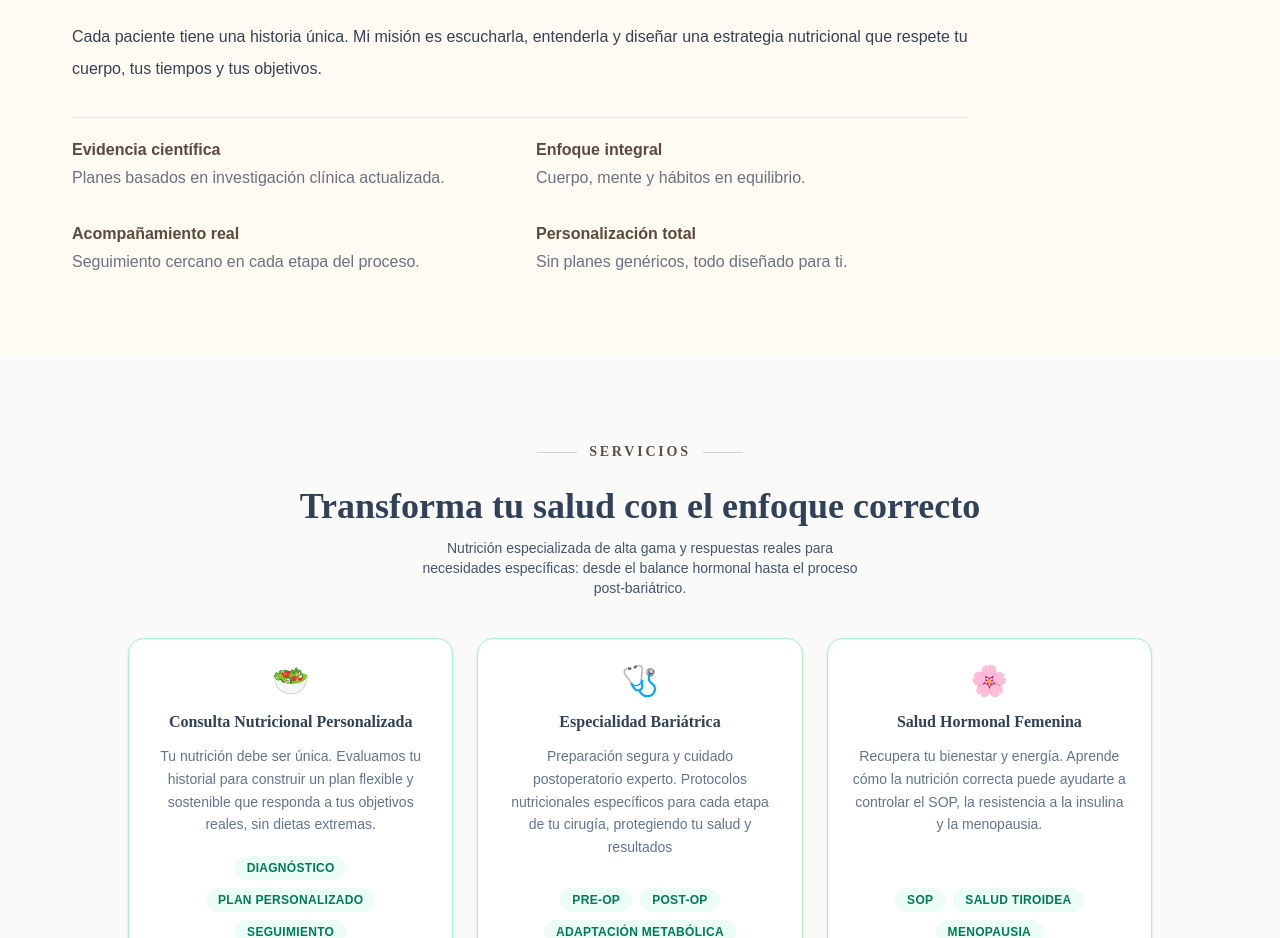
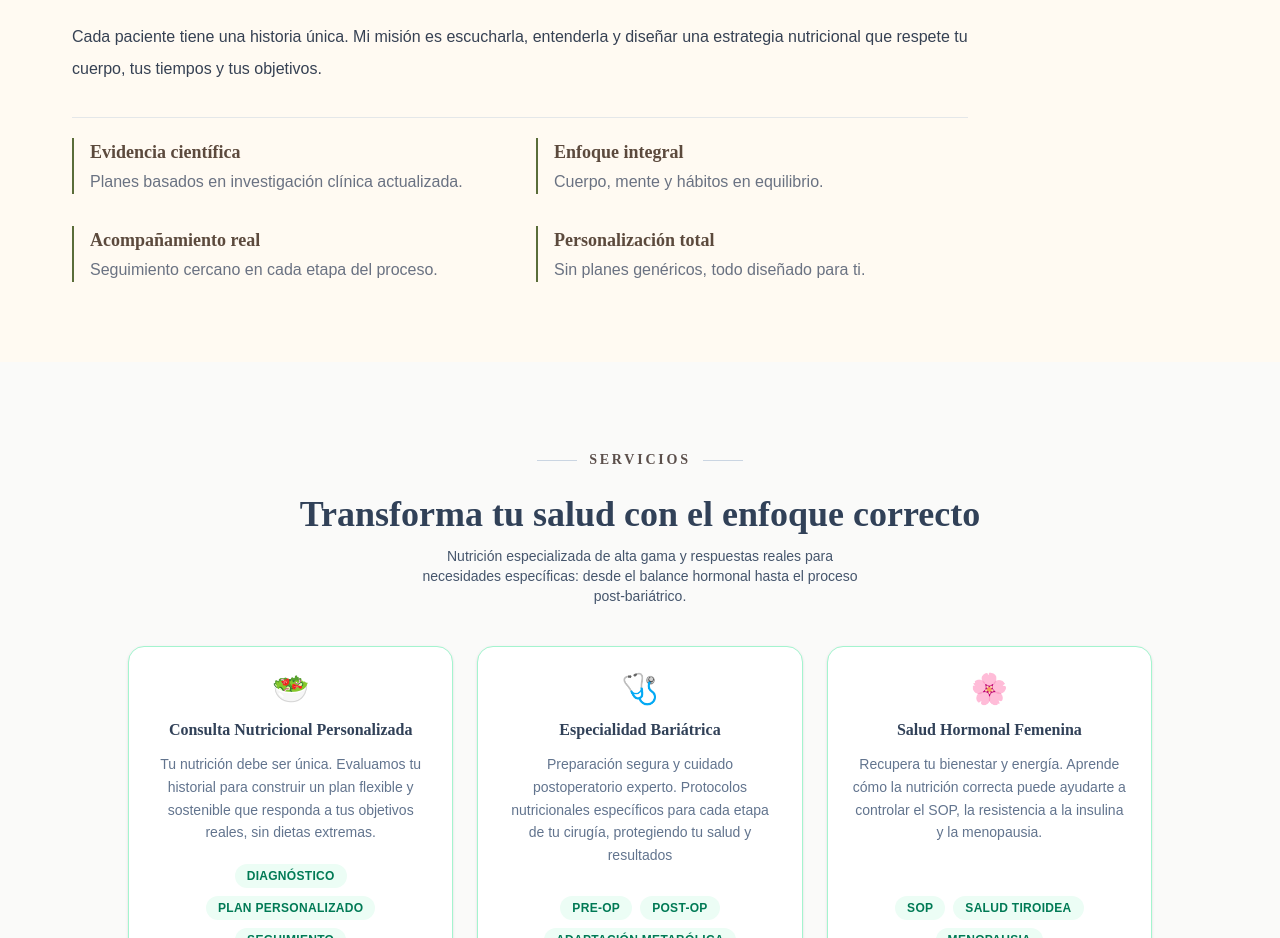
Before and after one commit to midlgwey/nutri-dianatorres-lp, a React (Vite) app: page / in a window 1280 px wide. Shown: the part 1120-2058 px from the top of the page. Built offline with nearby package versions, Linux system fonts and the light colour scheme.

Commit message:
Cambio de color en about me

```diff
--- a/src/sections/AboutMe.jsx
+++ b/src/sections/AboutMe.jsx
@@ -15,39 +15,39 @@ const AboutMe = () => {
       </h3>
 
       <div className="max-w-4xl">
-        <p className="text-base leading-loose text-gray-700 mt-6">
+        <p className="font-body text-base leading-loose text-gray-700 mt-6">
           Soy Diana Torres, nutrióloga certificada con especialidad en salud hormonal y acompañamiento a pacientes bariátricos.
           Mi enfoque va más allá de un plan de alimentación: creo en el bienestar integral,
           donde la ciencia y la empatía trabajan juntas para transformar vidas de forma sostenible.
         </p>
 
-        <p className="text-base leading-loose text-gray-700 mt-6 mb-8">
+        <p className="font-body text-base leading-loose text-gray-700 mt-6 mb-8">
           Cada paciente tiene una historia única.
           Mi misión es escucharla, entenderla y diseñar una estrategia nutricional que respete tu cuerpo, tus tiempos y tus objetivos.
         </p>
       </div>
 
       {/* 2. Le di formato de Grid a tus puntos clave para que se vean elegantes */}
-      <div className="grid grid-cols-1 md:grid-cols-2 gap-8 max-w-4xl border-t border-slate-300/50 pt-5 mb-8">
+     <div className="grid grid-cols-1 md:grid-cols-2 gap-8 max-w-4xl border-t border-slate-300/50 pt-5 mb-8">
 
-        <div>
-          <h4 className="font-semibold text-[#5c4a3d] mb-1">Evidencia científica</h4>
-          <p className="text-gray-500">Planes basados en investigación clínica actualizada.</p>
+        <div className="border-l-2 border-[#5A6D3A] pl-4">
+          <h4 className="font-title text-lg font-semibold text-[#5c4a3d] mb-1">Evidencia científica</h4>
+          <p className="font-body text-gray-500">Planes basados en investigación clínica actualizada.</p>
         </div>
 
-        <div>
-          <h4 className="font-semibold text-[#5c4a3d] mb-1">Enfoque integral</h4>
-          <p className="text-gray-500">Cuerpo, mente y hábitos en equilibrio.</p>
+        <div className="border-l-2 border-[#5A6D3A] pl-4">
+          <h4 className="font-title text-lg font-semibold text-[#5c4a3d] mb-1">Enfoque integral</h4>
+          <p className="font-body text-gray-500">Cuerpo, mente y hábitos en equilibrio.</p>
         </div>
 
-        <div>
-          <h4 className="font-semibold text-[#5c4a3d] mb-1">Acompañamiento real</h4>
-          <p className="text-gray-500">Seguimiento cercano en cada etapa del proceso.</p>
+        <div className="border-l-2 border-[#5A6D3A] pl-4">
+          <h4 className="font-title text-lg font-semibold text-[#5c4a3d] mb-1">Acompañamiento real</h4>
+          <p className="font-body text-gray-500">Seguimiento cercano en cada etapa del proceso.</p>
         </div>
 
-        <div>
-          <h4 className="font-bold text-[#5c4a3d] mb-1">Personalización total</h4>
-          <p className="text-gray-500">Sin planes genéricos, todo diseñado para ti.</p>
+        <div className="border-l-2 border-[#5A6D3A] pl-4">
+          <h4 className="font-title text-lg font-semibold text-[#5c4a3d] mb-1">Personalización total</h4>
+          <p className="font-body text-gray-500">Sin planes genéricos, todo diseñado para ti.</p>
         </div>
 
       </div>
```
